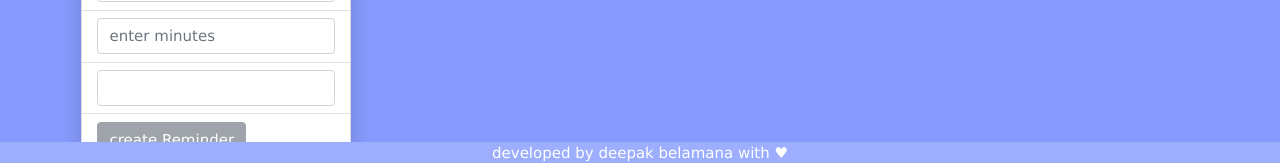
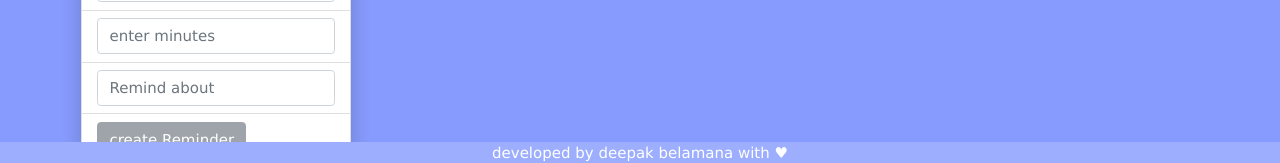
Before and after one commit to deepakbelamana/Clock-App, an Angular app: page /home in a window 1280 px wide. Shown: the part 568-731 px from the top of the page. Built offline with nearby package versions, Linux system fonts and the light colour scheme.

Commit message:
reminder message placeholder added

```diff
--- a/src/app/home/home.component.ts
+++ b/src/app/home/home.component.ts
@@ -29,7 +29,7 @@ export class HomeComponent implements OnInit {
    public create_timer_textbox:boolean=false;
    public reminder_hrs:number;
    public reminder_min:number;
-   public reminder_msg:string=" ";
+   public reminder_msg:string;
    public create_reminder_isdisabled:boolean=false;
   ngOnInit(): void {
      setInterval(()=>
```
